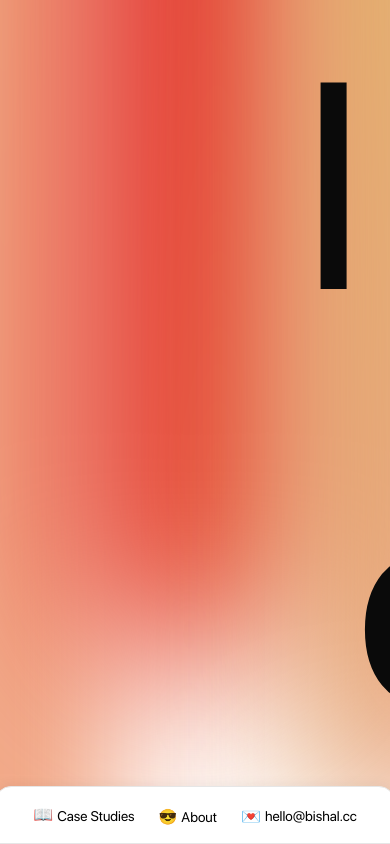
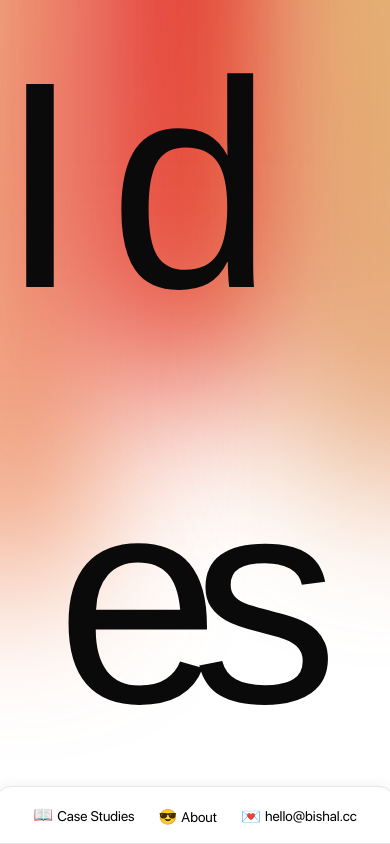
Before and after one commit to sounabh/portfolio-freelance, a Next.js app: page / in a window 390 px wide. Shown: the top 844 px of the page. Built offline with nearby package versions, Linux system fonts and the light colour scheme.

Commit message:
update the code

```diff
--- a/next.config.mjs
+++ b/next.config.mjs
@@ -1,4 +1,6 @@
 /** @type {import('next').NextConfig} */
-const nextConfig = {};
+const nextConfig = {
+  swcMinify: false,
+};
 
 export default nextConfig;
--- a/src/app/components/Heading.jsx
+++ b/src/app/components/Heading.jsx
@@ -1,24 +1,30 @@
 import React from 'react'
-import { motion } from "framer-motion";
+import { motion } from 'framer-motion'
 
 const Heading = () => {
   return (
     <div className="relative">
       <h1
-        className="relative -top-[70px] font-apercu text-left max-w-[100vw] overflow-visible pl-[325px]"
+        className="relative -top-[70px] font-apercu text-left max-w-full overflow-visible px-8 sm:pl-[150px] md:pl-[250px] lg:pl-[325px]"
       >
         {['I', 'd', 'e', 's', 'i', 'g', 'n'].map((letter, index) => (
           <motion.span
             key={index}
-            className="font-medium text-[295px] leading-[415px] tracking-[-29px] relative font-apercu text-left inline-block"
-            style={{ left: index === 0 ? '-57px' : '0' }}
+            className="font-medium relative inline-block"
+            style={{
+              fontFamily: 'Apercu, sans-serif',
+              fontSize: '295px',
+              lineHeight: '415px',
+              letterSpacing: '-29px',
+              left: index === 0 ? '-57px' : '0',
+            }}
             initial={{ y: 100, opacity: 0 }}
             animate={{ y: 0, opacity: 1 }}
             transition={{
               duration: 0.5,
               delay: index * 0.2,
               ease: [0.25, 0.46, 0.45, 0.94],
-              type: "tween"
+              type: 'tween',
             }}
           >
             {letter}
@@ -26,7 +32,7 @@ const Heading = () => {
         ))}
       </h1>
     </div>
-  );
-};
+  )
+}
 
-export default Heading;
+export default Heading
--- a/src/app/layout.js
+++ b/src/app/layout.js
@@ -1,41 +1,44 @@
 // app/layout.tsx
+import React, { ReactNode } from "react";
 import localFont from "next/font/local";
 import "./globals.css";
 
-
-
-
+// Load your local fonts with CSS variables for easy use
 const apercu = localFont({
   src: [
-    { path: "../../public/fonts/apercu_regular_pro.woff2" },
-
+    {
+      path: "../../public/fonts/apercu_regular_pro.woff2",
+      weight: "400",
+      style: "normal",
+    },
   ],
   variable: "--font-apercu",
+  display: "swap", // recommended for performance
 });
 
-
-const SFregular = localFont({
+const sfRegular = localFont({
   src: [
-    { path: "../../public/fonts/SFPRODISPLAYREGULAR.woff2" },
-
+    {
+      path: "../../public/fonts/SFPRODISPLAYREGULAR.woff2",
+      weight: "400",
+      style: "normal",
+    },
   ],
   variable: "--font-sfr",
+  display: "swap",
 });
-
-
 
 export const metadata = {
   title: "My App",
-  description: "With local fonts",
+  description: "With local fonts using Next.js 15",
 };
 
-export default function RootLayout({
-  children,
-}) {
+
+export default function RootLayout({ children }) {
   return (
     <html lang="en">
       <body
-        className={`${apercu.variable} ${SFregular.variable} antialiased`}
+        className={`${apercu.variable} ${sfRegular.variable} antialiased`}
       >
         {children}
       </body>
--- a/src/app/page.js
+++ b/src/app/page.js
@@ -38,17 +38,20 @@ const Page = () => {
       `}</style>
 
       {/* Background blobs */}
-      <div className="absolute top-[-20%] left-[-10%] w-[24%] h-[45%] rounded-full
-        bg-gradient-to-br from-[#d4ba13] via-[#e75f29] to-[#e86c2a]
-        blur-3xl spin-custom" />
+      <div
+        aria-hidden="true"
+        className="absolute top-[-20%] left-[-10%] w-[24%] h-[45%] rounded-full bg-gradient-to-br from-[#d4ba13] via-[#e75f29] to-[#e86c2a] blur-3xl spin-custom"
+      />
 
-      <div className="absolute top-[-30%] left-[26%] w-[45%] h-[45%] rounded-full
-        bg-gradient-to-br from-[#d94930] via-[#e11a1a] to-[#e66037]
-        blur-3xl spin-custom" />
+      <div
+        aria-hidden="true"
+        className="absolute top-[-30%] left-[26%] w-[45%] h-[45%] rounded-full bg-gradient-to-br from-[#d94930] via-[#e11a1a] to-[#e66037] blur-3xl spin-custom"
+      />
 
-      <div className="absolute top-[-25%] right-[-15%] w-[25%] h-[45%] rounded-full
-        bg-gradient-to-br from-[#e1ba1c] via-[#ca7f07] to-[#f06253]
-        blur-3xl spin-custom" />
+      <div
+        aria-hidden="true"
+        className="absolute top-[-25%] right-[-15%] w-[25%] h-[45%] rounded-full bg-gradient-to-br from-[#e1ba1c] via-[#ca7f07] to-[#f06253] blur-3xl spin-custom"
+      />
 
       {/* Heading */}
       <Heading />
@@ -73,9 +76,7 @@ const Page = () => {
       </FadeInMotion>
 
       {/* Description Card */}
-
-        <DescriptionCard />
-
+      <DescriptionCard />
 
       {/* Input + Button */}
       <FadeInMotion delay={2.3}>
@@ -84,12 +85,9 @@ const Page = () => {
         </div>
       </FadeInMotion>
 
-
       {/* Bottom Navigation */}
       <div
-        className="fixed bottom-0 left-1/2 transform -translate-x-1/2 bg-white
-          w-[400px] py-[18px] px-[30px] rounded-t-[16px] border border-[#e6e6e6]
-          flex items-center justify-center z-50"
+        className="fixed bottom-0 left-1/2 transform -translate-x-1/2 bg-white w-[400px] py-[18px] px-[30px] rounded-t-[16px] border border-[#e6e6e6] flex items-center justify-center z-50"
         style={{
           boxShadow: "0px -2px 12px 0px #0000000d",
         }}
```
